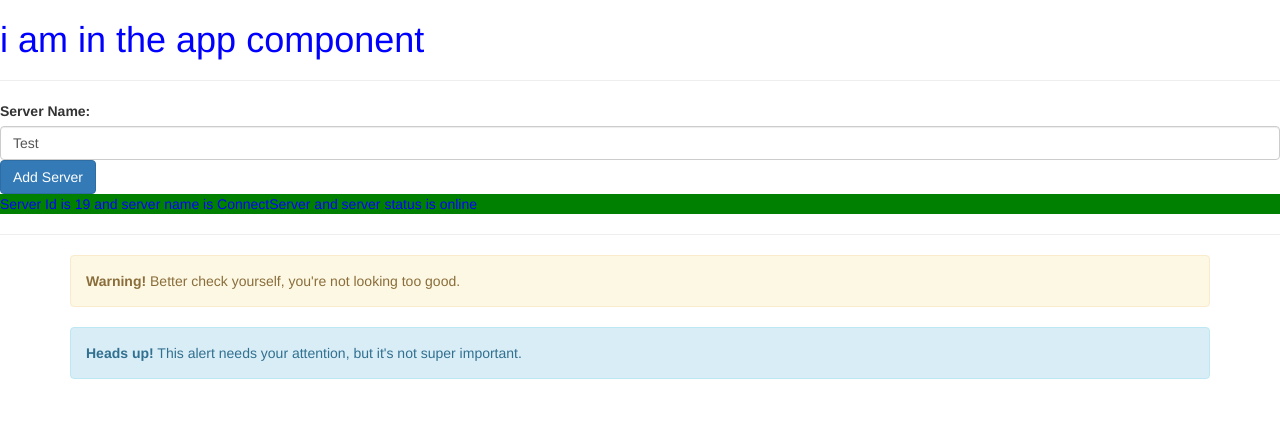
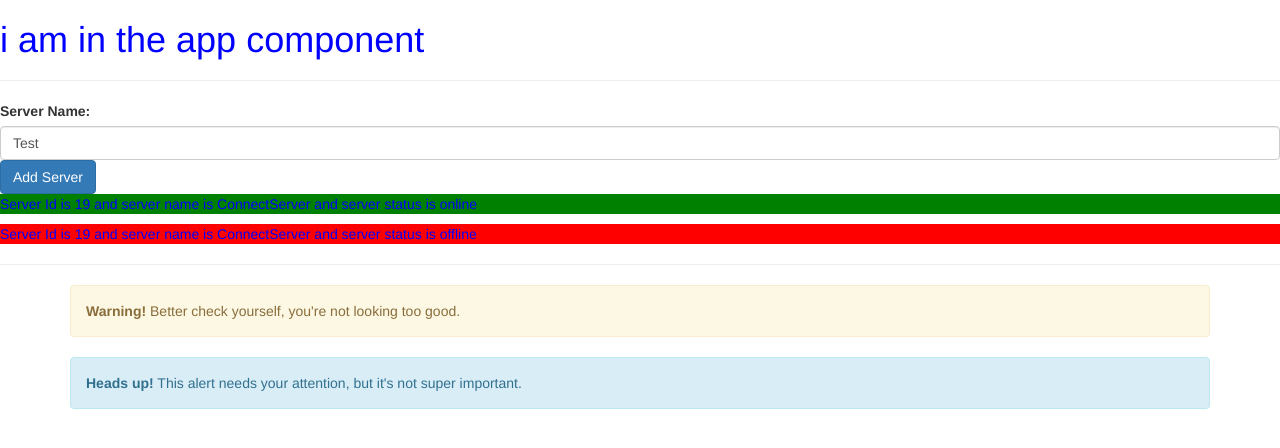
Before and after one commit to uzairqq/Angular-, an Angular app: page / in a window 1280 px wide. Shown: the top 448 px of the page. Built offline with nearby package versions, Linux system fonts and the light colour scheme.

Commit message:
Used ngFor Directive

```diff
--- a/src/app/servers/servers.component.html
+++ b/src/app/servers/servers.component.html
@@ -7,4 +7,4 @@
 <p *ngIf="serverCreated">Server was created,Server name was {{serverName}}</p>
 
 
-<app-server></app-server>
+<app-server *ngFor="let server of servers"></app-server>
--- a/src/app/servers/servers.component.ts
+++ b/src/app/servers/servers.component.ts
@@ -10,6 +10,7 @@ export class ServersComponent implements OnInit {
     serverCreationStatus: string = "No Server Was Created";
     serverName: string = 'Test';
     serverCreated: boolean = false;
+    servers = ['TestServer1', 'TestServer2'];
 
 
     constructor() {
@@ -22,8 +23,9 @@ export class ServersComponent implements OnInit {
     }
 
     onServerConnect() {
-        this.serverCreated=true;
-        this.serverCreationStatus = "server created";
+        this.serverCreated = true;
+        this.servers.push(this.serverName);
+        this.serverCreationStatus = "server created and server name is"+this.serverName;
     }
 
     onUpdateServerName(event: Event) {
```
